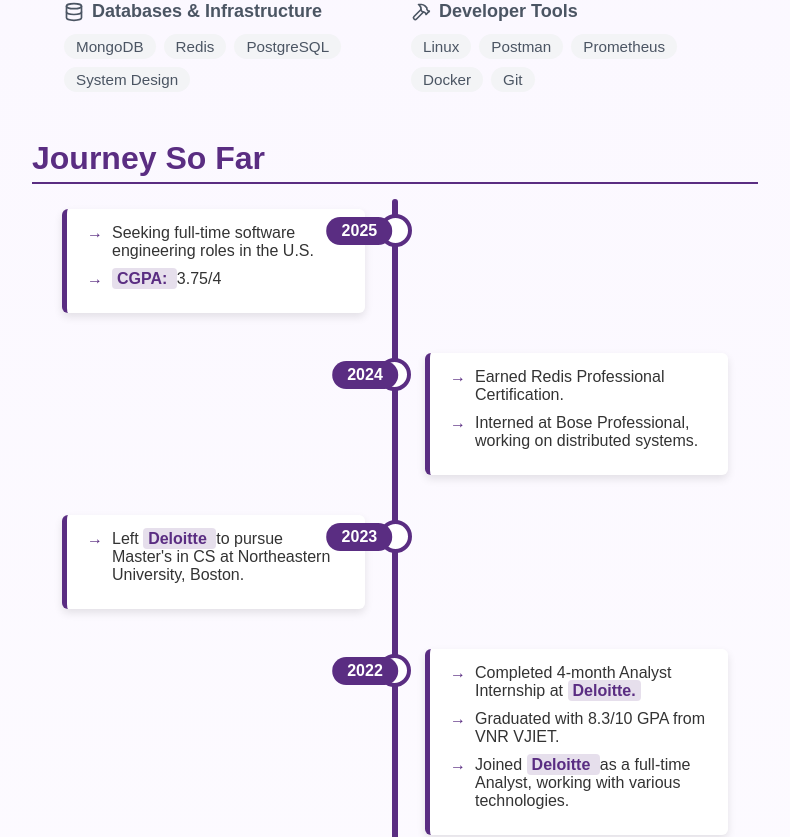
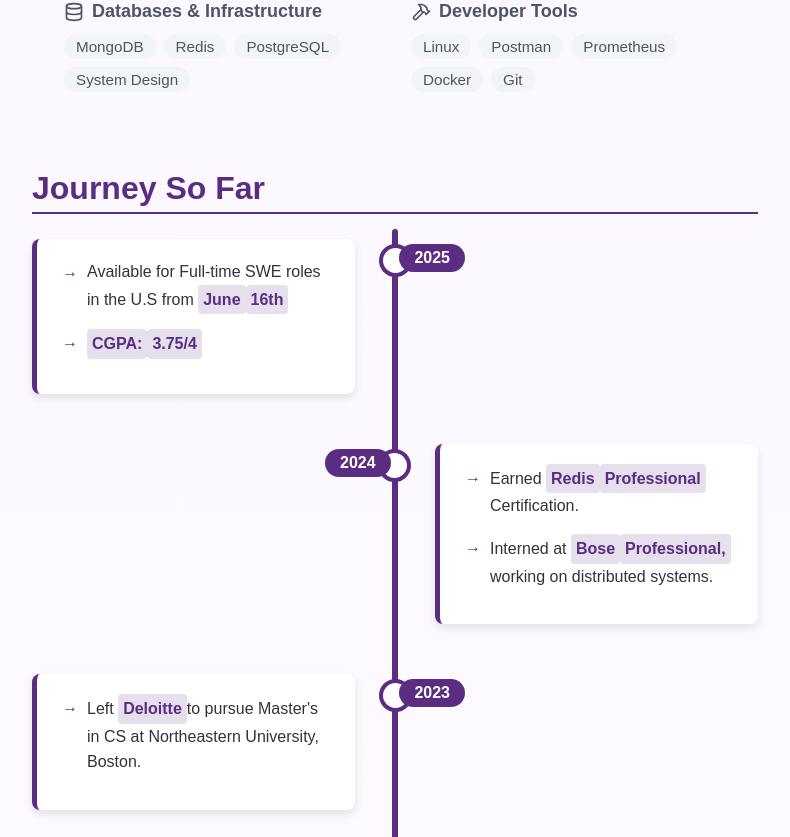
Before and after one commit to noworry-b-still/my-website, a React (Create React App) app: page / in a window 1280 px wide. Shown: the part 790-1627 px from the top of the page, without its empty margins (332-1122 px from the left). Built offline with nearby package versions, Linux system fonts and the light colour scheme.

Commit message:
fix year collision with tiles

```diff
--- a/src/ui/comp/timeline/Timeline.css
+++ b/src/ui/comp/timeline/Timeline.css
@@ -1,4 +1,26 @@
 /* Timeline Container */
+.timeline-wrapper {
+  padding: 30px 0;
+  position: relative;
+}
+
+.journey-title {
+  font-size: 2.2rem;
+  font-weight: bold;
+  text-align: left;
+  color: #5a2d82;
+  margin-bottom: 25px;
+  border-bottom: 2px solid #5a2d82;
+  padding-bottom: 10px;
+  position: relative;
+  max-width: 1200px;
+  margin: 0 auto;
+  margin-bottom: 10px;
+
+}
+
+
+
 .timeline-container {
   position: relative;
   max-width: 1200px;
@@ -13,19 +35,30 @@
   background-color: #5a2d82;
   top: 0;
   bottom: 0;
-    left: 20px;
+  left: 50%;
   margin-left: -3px;
   border-radius: 10px;
 }
 
 /* Timeline Item Container */
 .timeline-item {
-    padding: 10px 40px;
+  padding: 10px 0;
   position: relative;
-    background-color: inherit;
-    width: 100%;
+  width: 50%;
   box-sizing: border-box;
-    margin-bottom: 20px;
+  margin-bottom: 30px;
+}
+
+/* Left side items */
+.timeline-item.left {
+  left: 0;
+  padding-right: 40px;
+}
+
+/* Right side items */
+.timeline-item.right {
+  left: 50%;
+  padding-left: 40px;
 }
 
 /* Timeline Circle */
@@ -34,23 +67,32 @@
   position: absolute;
   width: 25px;
   height: 25px;
-    left: 10px;
   background-color: white;
   border: 4px solid #5a2d82;
-    top: 15px;
   border-radius: 50%;
   z-index: 1;
+  top: 15px;
+}
+
+/* Circle position */
+.timeline-item.left::before {
+  right: -17px;
+}
+
+.timeline-item.right::before {
+  left: -17px;
 }
 
 /* Timeline Content */
 .timeline-content {
-    padding: 15px 20px;
+  padding: 20px 25px;
   background-color: white;
   position: relative;
-    border-radius: 6px;
+  border-radius: 8px;
   box-shadow: 0 4px 8px rgba(0, 0, 0, 0.1);
   transition: transform 0.3s ease, box-shadow 0.3s ease;
   border-left: 5px solid #5a2d82;
+  text-align: left;
 }
 
 .timeline-content:hover {
@@ -61,22 +103,31 @@
 /* Year Label */
 .timeline-year {
   position: absolute;
-    top: 18px;
-    left: -30px;
-    transform: translateX(-50%);
   background-color: #5a2d82;
   color: white;
   border-radius: 20px;
   padding: 5px 15px;
   font-weight: bold;
   z-index: 2;
+  top: 15px;
+}
+
+/* Year position */
+.timeline-item.left .timeline-year {
+  right: -70px;
+}
+
+.timeline-item.right .timeline-year {
+  left: -70px;
 }
 
 /* Achievement Styles */
 .achievement {
-    margin-bottom: 10px;
+  margin-bottom: 15px;
+  position: relative;
   padding-left: 25px;
-    position: relative;
+  line-height: 1.6;
+  text-align: left;
 }
 
 .achievement::before {
@@ -94,6 +145,7 @@
   border-radius: 4px;
   font-weight: 600;
   color: #5a2d82;
+  display: inline-block;
 }
 
 /* Skills Tag */
@@ -109,48 +161,39 @@
 }
 
 /* Responsive adjustments */
-  @media screen and (min-width: 768px) {
+@media screen and (max-width: 767px) {
   .timeline-container::after {
-      left: 50%;
+    left: 30px;
   }
 
   .timeline-item {
-      width: 50%;
-      padding: 10px 30px;
+    width: 100%;
+    padding-left: 70px;
+    padding-right: 0;
   }
 
-    .timeline-item:nth-child(odd) {
+  .timeline-item.left,
+  .timeline-item.right {
     left: 0;
-    }
-
-    .timeline-item:nth-child(even) {
-      left: 50%;
+    padding-left: 70px;
+    padding-right: 0;
   }
 
   .timeline-item::before {
-      left: auto;
-      right: -17px;
+    left: 18px;
+    right: auto;
   }
 
-    .timeline-item:nth-child(even)::before {
-      left: -17px;
+  .timeline-item.left::before,
+  .timeline-item.right::before {
+    left: 18px;
     right: auto;
   }
 
   .timeline-year {
-      left: auto;
-      right: -30px;
-    }
-
-    .timeline-item:nth-child(even) .timeline-year {
-      left: -30px;
-      right: auto;
+    left: 0;
+    right: auto !important;
+    top: 15px;
+    transform: translateX(-50%);
   }
 }
-
-  @media screen and (max-width: 767px) {
-    .timeline-year {
-      left: 20px;
-      transform: none;
-    }
-  }
--- a/src/ui/comp/timeline/Timeline.js
+++ b/src/ui/comp/timeline/Timeline.js
@@ -1,4 +1,5 @@
-import "./Timeline.css"; // Make sure to create this file with the CSS above
+import React from "react";
+import "./Timeline.css";
 
 const Timeline = () => {
     const journeyData = [
@@ -6,13 +7,13 @@ const Timeline = () => {
             year: "2025",
             achievements: [
                 {
-                    text: "Seeking full-time software engineering roles in the U.S.",
-                    highlights: ["May"],
+                    text: "Available for Full-time SWE roles in the U.S from June 16th",
+                    highlights: ["June", "16th"],
                     skills: [],
                 },
                 {
                     text: "CGPA: 3.75/4",
-                    highlights: ["CGPA"],
+                    highlights: ["CGPA", "3.75/4"],
                     skills: [],
                 },
             ],
@@ -22,12 +23,12 @@ const Timeline = () => {
             achievements: [
                 {
                     text: "Earned Redis Professional Certification.",
-                    highlights: ["Redis Professional Certification"],
+                    highlights: ["Redis", "Professional"],
                     skills: [],
                 },
                 {
                     text: "Interned at Bose Professional, working on distributed systems.",
-                    highlights: ["Bose Professional"],
+                    highlights: ["Bose", "Professional"],
                     skills: ["Go", "Elixir"],
                 },
             ],
@@ -51,14 +52,14 @@ const Timeline = () => {
                     skills: [],
                 },
                 {
-                    text: "Graduated with 8.3/10 GPA from VNR VJIET.",
-                    highlights: ["8.3/10 GPA", "VNR VJIET"],
+                    text: "Graduated with 8.3/10 CGPA from VNR VJIET.",
+                    highlights: ["8.3/10", "CGPA"],
                     skills: [],
                 },
                 {
                     text: "Joined Deloitte as a full-time Analyst, working with various technologies.",
                     highlights: ["Deloitte"],
-                    skills: ["Python", "Java", "Relativity tools"],
+                    skills: ["Python",],
                 },
             ],
         },
@@ -66,14 +67,14 @@ const Timeline = () => {
             year: "2021",
             achievements: [
                 {
-                    text: "Interned at Blaze Automations, worked on time forecasting for elderly care.",
+                    text: "Interned at Blaze Automations, worked on time-series forecasting for elderly care.",
                     highlights: ["Blaze Automations"],
-                    skills: ["time forecasting"],
+                    skills: ["time-series", "forecasting",],
                 },
                 {
                     text: "Contributed to a published research paper, recognized by CEO.",
                     highlights: ["CEO"],
-                    skills: ["published research paper"],
+                    skills: ["research"],
                 },
                 {
                     text: "Failed Amazon SWE final round but secured an Analyst internship + full-time role at Deloitte.",
@@ -149,11 +150,15 @@ const Timeline = () => {
             <h2 className="journey-title">Journey So Far</h2>
             <div className="timeline-container">
                 {journeyData.map((item, index) => (
-                    <div className="timeline-item" key={index}>
+                    <div
+                        className={`timeline-item ${index % 2 === 0 ? 'left' : 'right'}`}
+                        key={index}
+                    >
                         <div className="timeline-year">{item.year}</div>
                         <div className="timeline-content">
                             {item.achievements.map((achievement, achievementIndex) => (
                                 <div className="achievement" key={achievementIndex}>
+                                    <span className="achievement-text">
                                         {achievement.text.split(" ").map((word, wordIndex) => {
                                             // Check if the word is in highlights
                                             const isHighlight = achievement.highlights.some(
@@ -180,6 +185,7 @@ const Timeline = () => {
                                                 return <span key={wordIndex}>{word} </span>;
                                             }
                                         })}
+                                    </span>
                                 </div>
                             ))}
                         </div>
```
Lines whose indentation alone changed are shown as unchanged.
